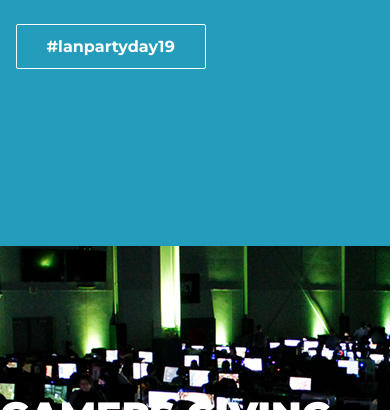
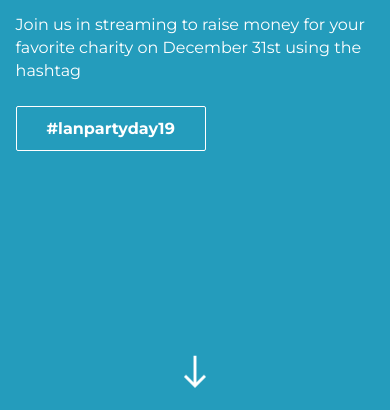
Before and after one commit to alexarciniaga/lanfest_promo, a plain HTML site: page index.html in a window 390 px wide. Shown: the part 434-844 px from the top of the page. Drawn offline with Linux system fonts and the light colour scheme.

Commit message:
Added mobile fullheight module

```diff
--- a/index.html
+++ b/index.html
@@ -32,6 +32,47 @@
                             <h3>DECEMBER 31ST ON <a href="https://twitch.tv/lanfest" target="_blank">TWITCH.TV/LANFEST</a></h3>
                             <p>Join us in streaming to raise money for your favorite charity on December 31st using the hashtag</p>
                             <a href="https://www.hashatit.com/hashtags/lanpartyday19" target="_blank"><button>#lanpartyday19</button></a>
+                    </div>
+                    <div class="sub2">
+                        <a href="#section2"><svg version="1.1" id="Capa_1" xmlns="http://www.w3.org/2000/svg" xmlns:xlink="http://www.w3.org/1999/xlink" x="0px" y="0px"
+                            viewBox="0 0 312.757 312.757" style="enable-background:new 0 0 312.757 312.757;" xml:space="preserve">
+                        <g>
+                            <g>
+                                <polygon style="fill:#ffffff;" points="244.062,184.792 170.623,258.23 170.623,0 142.139,0 142.139,258.247 68.69,184.792
+                                    48.549,204.939 156.379,312.757 264.208,204.939 		"/>
+                            </g>
+                        </g>
+                        <g>
+                        </g>
+                        <g>
+                        </g>
+                        <g>
+                        </g>
+                        <g>
+                        </g>
+                        <g>
+                        </g>
+                        <g>
+                        </g>
+                        <g>
+                        </g>
+                        <g>
+                        </g>
+                        <g>
+                        </g>
+                        <g>
+                        </g>
+                        <g>
+                        </g>
+                        <g>
+                        </g>
+                        <g>
+                        </g>
+                        <g>
+                        </g>
+                        <g>
+                        </g>
+                        </svg></a>
                     </div>
                 </div>
                 <div class="container2">
--- a/scss/_home.scss
+++ b/scss/_home.scss
@@ -105,6 +105,9 @@ body {
                     }
                 }
             }
+            .sub2 {
+                display:none
+            }
             p {
                 padding-bottom:24px;
             }
@@ -120,7 +123,33 @@ body {
                 grid-template-columns: 1fr;
             }
             .container1 {
-                height:600px;
+                height:calc(100vh - 80px);
+                .sub2 {
+                    display:block;
+                    transform:translateY(10px);
+                    justify-self: center;
+                    bottom: 20px;
+                    animation-duration: 6s;
+                    animation-name: arrowbottom;
+                    animation-iteration-count: infinite;
+                    position: absolute;
+                    svg {
+                        width:32px;
+                        height:32px;
+                    }
+                }
+                @keyframes arrowbottom {
+                    0% {
+                      transform:translateY(0px);
+                    }
+
+                    50% {
+                      transform:translateY(10px);
+                    }
+                    100% {
+                        transform:translateY(0px);
+                    }
+                  }
             }
             .container2 {
                 display:none;
```
Also changed, not shown: assets/down-arrow-direction.svg (added), style.css.
